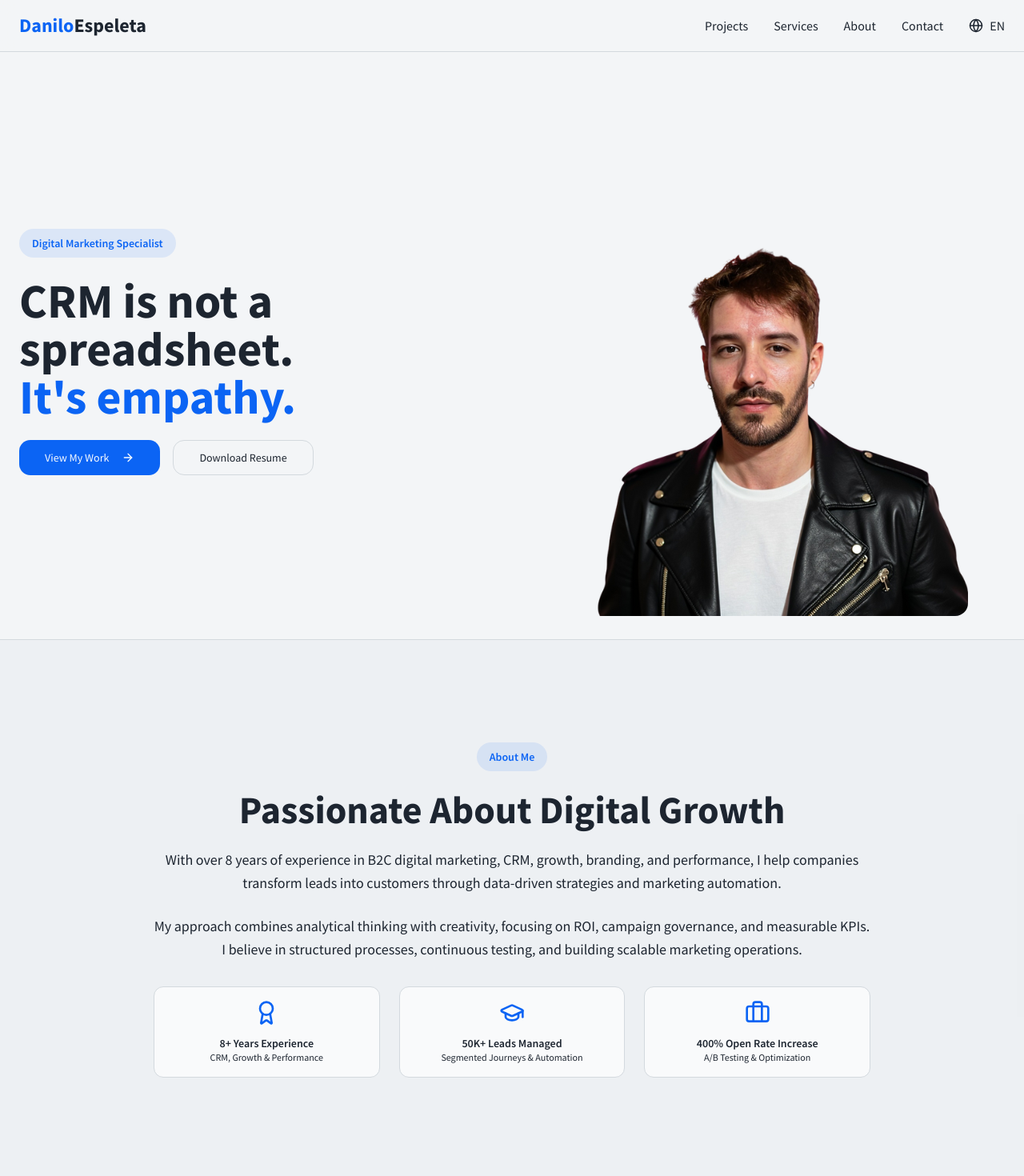
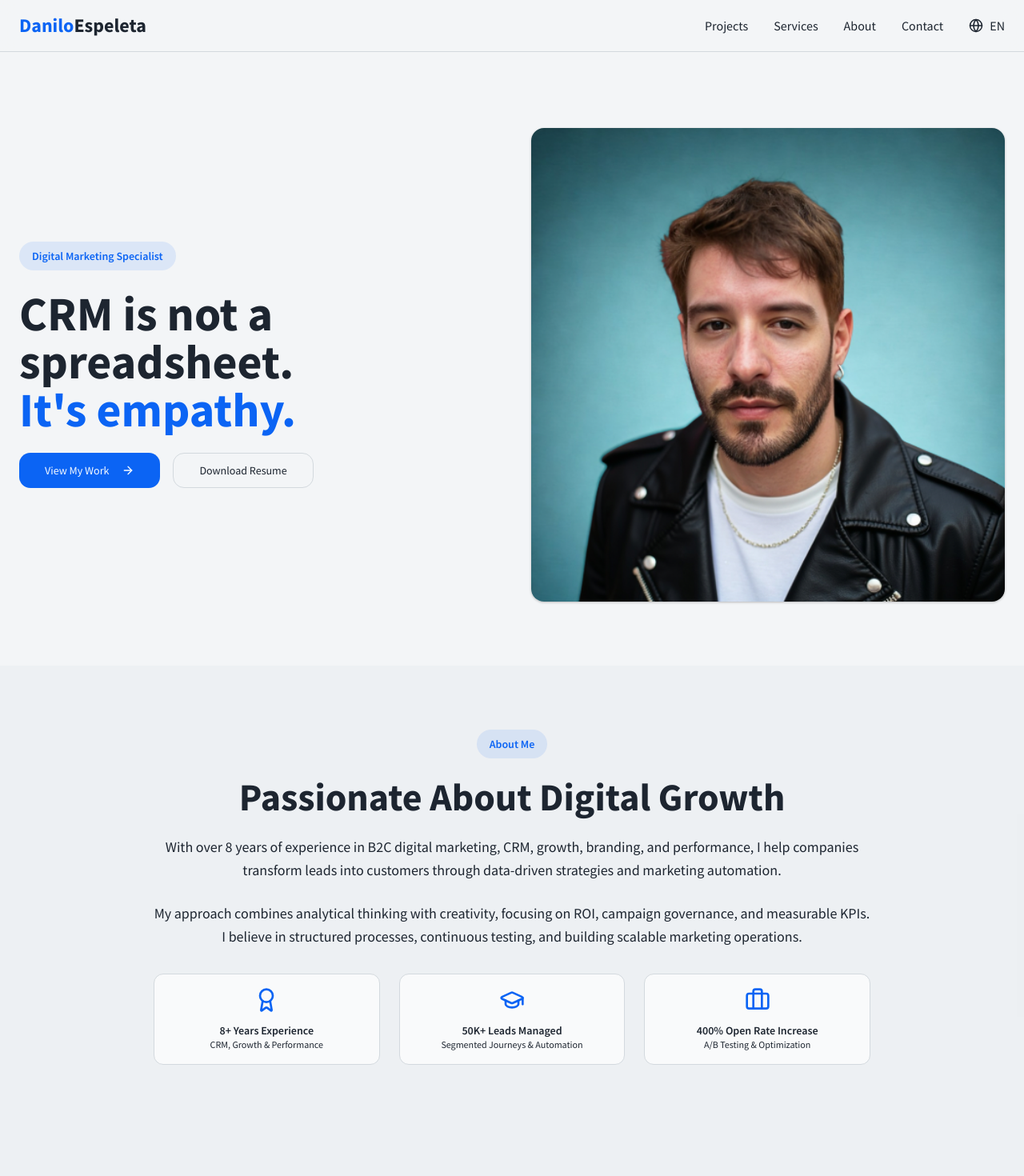
Before and after one commit to daniloespeleta/daniloespeleta, a React (Vite) app: page /home in a window 1280 px wide. Shown: the top 1470 px of the page at 80% size. Built offline with nearby package versions, Linux system fonts and the light colour scheme; the HTML template or start-up script is replaced by a standard one; a web font is replaced by a local one.

Commit message:
Reverted to commit 4d5adde4812ed1e47eb8bcfc5dbcd2ea999497e8

```diff
--- a/src/components/About.tsx
+++ b/src/components/About.tsx
@@ -23,7 +23,7 @@ const About = () => {
   ];
 
   return (
-    <section id="about" className="pt-24 lg:pt-32 pb-20 bg-muted/20">
+    <section id="about" className="py-20 bg-muted/20">
       <div className="container mx-auto px-6">
         <div className="max-w-4xl mx-auto text-center">
           <span className="inline-block px-4 py-2 bg-primary/10 text-primary rounded-full text-sm font-semibold mb-6">
--- a/src/components/Hero.tsx
+++ b/src/components/Hero.tsx
@@ -1,12 +1,10 @@
 import { ArrowRight } from "lucide-react";
 import { Button } from "@/components/ui/button";
 import { useLanguage } from "@/contexts/LanguageContext";
+
 const Hero = () => {
-  const {
-    t
-  } = useLanguage();
-  return (
-    <section className="relative min-h-screen flex items-center pt-20 bg-background">
+  const { t } = useLanguage();
+  return <section className="relative min-h-screen flex items-center pt-20 bg-background">
       <div className="container mx-auto px-6 py-20">
         <div className="grid lg:grid-cols-2 gap-12 items-center">
           {/* Content */}
@@ -36,18 +34,18 @@ const Hero = () => {
             </div>
           </div>
 
-          {/* Image Block - positioned to rest on the divider line */}
-          <div className="relative hidden lg:flex lg:items-end lg:justify-center lg:h-full">
-            <div className="relative rounded-2xl overflow-hidden translate-y-20">
-              <img alt="Digital marketing analytics visualization" className="w-full h-auto object-cover" src="/lovable-uploads/416684cc-de30-4c4f-a835-25e1836de5b8.png" />
+          {/* Image Block */}
+          <div className="relative hidden lg:block">
+            <div className="relative rounded-2xl overflow-hidden shadow-2xl">
+              <img
+                alt="Digital marketing analytics visualization"
+                className="w-full h-auto object-cover"
+                src="/lovable-uploads/ca8e750d-3087-4fe5-99f3-d4671abfb1ee.png"
+              />
             </div>
           </div>
         </div>
       </div>
-
-      {/* Divider line */}
-      <div className="absolute bottom-0 left-0 right-0 h-px bg-border" />
-    </section>
-  );
+    </section>;
 };
 export default Hero;
```
Also changed, not shown: public/lovable-uploads/416684cc-de30-4c4f-a835-25e1836de5b8.png (deleted), public/lovable-uploads/f81742f6-4e11-4f25-9b77-e1ca5c0c706c.png (deleted).
